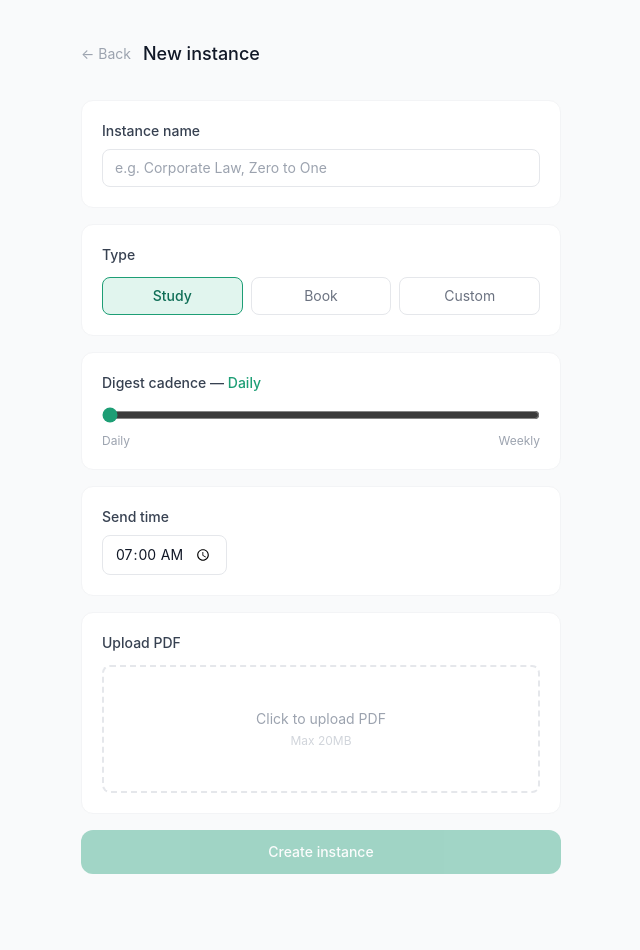
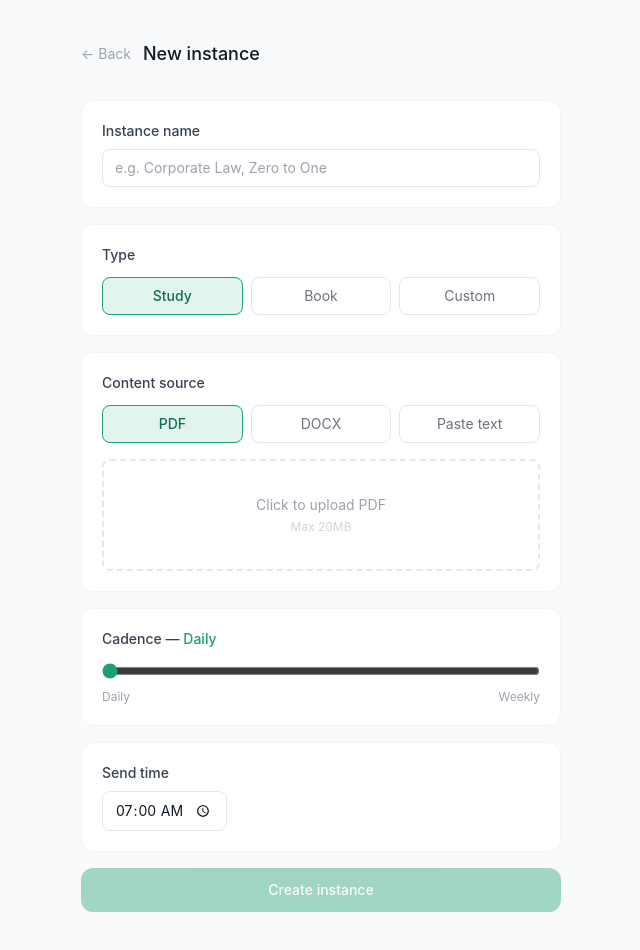
Before and after one commit to shaun825/synthos-recall, a Next.js app: page /dashboard/new in a window 1280 px wide. Shown: the whole page, without its empty margins (319-959 px from the left). Before the commit the page ends 914 px from the top, so only its background shows below. Built offline with nearby package versions, Linux system fonts and the light colour scheme.

Commit message:
Update page.tsx

```diff
--- a/src/app/dashboard/new/page.tsx
+++ b/src/app/dashboard/new/page.tsx
@@ -4,228 +4,151 @@ import { useState } from "react";
 import { createBrowserClient } from "@supabase/ssr";
 import { useRouter } from "next/navigation";
 
+type SourceType = "PDF" | "DOCX" | "TEXT";
+
 export default function NewInstancePage() {
   const router = useRouter();
-  const [step, setStep] = useState<"details" | "upload" | "processing" | "done">("details");
+  const [step, setStep] = useState<"details" | "processing" | "done">("details");
   const [name, setName] = useState("");
   const [type, setType] = useState<"STUDY" | "BOOK" | "CUSTOM">("STUDY");
+  const [sourceType, setSourceType] = useState<SourceType>("PDF");
   const [cadenceDays, setCadenceDays] = useState(1);
   const [sendTime, setSendTime] = useState("07:00");
   const [file, setFile] = useState<File | null>(null);
+  const [pasteText, setPasteText] = useState("");
   const [error, setError] = useState("");
   const [result, setResult] = useState<{ totalChunks: number; name: string } | null>(null);
 
   const handleSubmit = async () => {
-    if (!file || !name) {
-      setError("Please fill in all fields and select a PDF.");
-      return;
-    }
+    if (!name) { setError("Please enter a name."); return; }
+    if ((sourceType === "PDF" || sourceType === "DOCX") && !file) { setError("Please select a file."); return; }
+    if (sourceType === "TEXT" && pasteText.trim().length < 100) { setError("Please paste at least 100 characters."); return; }
 
     setStep("processing");
     setError("");
 
     try {
-      const supabase = createBrowserClient(process.env.NEXT_PUBLIC_SUPABASE_URL!, process.env.NEXT_PUBLIC_SUPABASE_ANON_KEY!);
-      const { data: { user } } = await supabase.auth.getUser();
-      if (!user) {
-        router.push("/login");
-        return;
-      }
+      const supabase = createBrowserClient(
+        process.env.NEXT_PUBLIC_SUPABASE_URL!,
+        process.env.NEXT_PUBLIC_SUPABASE_ANON_KEY!
+      );
+      const { data: { session } } = await supabase.auth.getSession();
+      if (!session?.user) { router.push("/login"); return; }
 
       const formData = new FormData();
-      formData.append("file", file);
       formData.append("name", name);
       formData.append("type", type);
-      formData.append("userId", user.id);
+      formData.append("userId", session.user.id);
       formData.append("cadenceDays", cadenceDays.toString());
       formData.append("sendTime", sendTime);
       formData.append("timezone", Intl.DateTimeFormat().resolvedOptions().timeZone);
+      formData.append("sourceType", sourceType);
 
-      const res = await fetch("/api/upload", {
-        method: "POST",
-        body: formData
-      });
+      if (sourceType === "TEXT") {
+        formData.append("text", pasteText);
+      } else if (file) {
+        formData.append("file", file);
+      }
 
+      const res = await fetch("/api/upload", { method: "POST", body: formData });
       const data = await res.json();
 
-      if (!res.ok) {
-        setError(data.error || "Upload failed. Please try again.");
-        setStep("upload");
-        return;
-      }
+      if (!res.ok) { setError(data.error || "Upload failed."); setStep("details"); return; }
 
       setResult({ totalChunks: data.instance.totalChunks, name: data.instance.name });
       setStep("done");
     } catch {
       setError("Something went wrong. Please try again.");
-      setStep("upload");
+      setStep("details");
     }
   };
 
-  const cadenceLabel = (days: number) => {
-    if (days === 1) return "Daily";
-    if (days === 7) return "Weekly";
-    return `Every ${days} days`;
-  };
+  const cadenceLabel = (days: number) => days === 1 ? "Daily" : days === 7 ? "Weekly" : `Every ${days} days`;
+  const acceptedTypes = sourceType === "PDF" ? ".pdf" : ".docx,.doc";
+  const canSubmit = name && (sourceType === "TEXT" ? pasteText.length >= 100 : !!file);
 
   return (
     <main className="min-h-screen bg-gray-50">
       <div className="max-w-lg mx-auto px-4 py-10">
-
-        {/* Header */}
         <div className="flex items-center gap-3 mb-8">
-          <button
-            onClick={() => router.push("/dashboard")}
-            className="text-sm text-gray-400 hover:text-gray-600 transition-colors"
-          >
-            ← Back
-          </button>
+          <button onClick={() => router.push("/dashboard")} className="text-sm text-gray-400 hover:text-gray-600 transition-colors">← Back</button>
           <h1 className="text-lg font-medium text-gray-900">New instance</h1>
         </div>
 
         {step === "done" ? (
           <div className="bg-white rounded-xl border border-gray-100 p-8 text-center">
             <div className="w-12 h-12 bg-brand-50 rounded-full flex items-center justify-center mx-auto mb-4">
-              <svg width="22" height="22" viewBox="0 0 22 22" fill="none">
-                <path d="M4 11l5 5 9-9" stroke="#1D9E75" strokeWidth="2" strokeLinecap="round" strokeLinejoin="round"/>
-              </svg>
+              <svg width="22" height="22" viewBox="0 0 22 22" fill="none"><path d="M4 11l5 5 9-9" stroke="#1D9E75" strokeWidth="2" strokeLinecap="round" strokeLinejoin="round"/></svg>
             </div>
             <p className="text-base font-medium text-gray-900 mb-1">{result?.name} is ready</p>
-            <p className="text-sm text-gray-500 mb-6">
-              Your notes have been split into {result?.totalChunks} sections.
-              Your first digest will arrive at {sendTime} tomorrow.
-            </p>
-            <button
-              onClick={() => router.push("/dashboard")}
-              className="w-full py-2.5 bg-brand-500 hover:bg-brand-600 text-white text-sm font-medium rounded-lg transition-colors"
-            >
-              Back to dashboard
-            </button>
+            <p className="text-sm text-gray-500 mb-6">Split into {result?.totalChunks} sections. First digest at {sendTime} tomorrow.</p>
+            <button onClick={() => router.push("/dashboard")} className="w-full py-2.5 bg-brand-500 hover:bg-brand-600 text-white text-sm font-medium rounded-lg transition-colors">Back to dashboard</button>
           </div>
         ) : step === "processing" ? (
           <div className="bg-white rounded-xl border border-gray-100 p-8 text-center">
             <div className="w-12 h-12 bg-gray-50 rounded-full flex items-center justify-center mx-auto mb-4 animate-pulse">
-              <svg width="22" height="22" viewBox="0 0 22 22" fill="none">
-                <path d="M11 3v4M11 15v4M3 11h4M15 11h4" stroke="#1D9E75" strokeWidth="2" strokeLinecap="round"/>
-              </svg>
+              <svg width="22" height="22" viewBox="0 0 22 22" fill="none"><path d="M11 3v4M11 15v4M3 11h4M15 11h4" stroke="#1D9E75" strokeWidth="2" strokeLinecap="round"/></svg>
             </div>
-            <p className="text-base font-medium text-gray-900 mb-1">Processing your PDF</p>
-            <p className="text-sm text-gray-500">
-              Parsing and segmenting your notes. This takes about 15 seconds.
-            </p>
+            <p className="text-base font-medium text-gray-900 mb-1">Processing your content</p>
+            <p className="text-sm text-gray-500">Parsing and segmenting. About 15 seconds.</p>
           </div>
         ) : (
           <div className="space-y-4">
-
-            {/* Name */}
             <div className="bg-white rounded-xl border border-gray-100 p-5">
-              <label className="block text-sm font-medium text-gray-700 mb-2">
-                Instance name
-              </label>
-              <input
-                type="text"
-                value={name}
-                onChange={(e) => setName(e.target.value)}
-                placeholder="e.g. Corporate Law, Zero to One"
-                className="w-full px-3 py-2 text-sm border border-gray-200 rounded-lg focus:outline-none focus:ring-2 focus:ring-brand-500 focus:border-transparent"
-              />
+              <label className="block text-sm font-medium text-gray-700 mb-2">Instance name</label>
+              <input type="text" value={name} onChange={(e) => setName(e.target.value)} placeholder="e.g. Corporate Law, Zero to One" className="w-full px-3 py-2 text-sm border border-gray-200 rounded-lg focus:outline-none focus:ring-2 focus:ring-brand-500 focus:border-transparent" />
             </div>
 
-            {/* Type */}
             <div className="bg-white rounded-xl border border-gray-100 p-5">
-              <label className="block text-sm font-medium text-gray-700 mb-3">
-                Type
-              </label>
+              <label className="block text-sm font-medium text-gray-700 mb-3">Type</label>
               <div className="grid grid-cols-3 gap-2">
                 {(["STUDY", "BOOK", "CUSTOM"] as const).map((t) => (
-                  <button
-                    key={t}
-                    onClick={() => setType(t)}
-                    className={`py-2 text-sm rounded-lg border transition-colors ${
-                      type === t
-                        ? "bg-brand-50 border-brand-500 text-brand-600 font-medium"
-                        : "border-gray-200 text-gray-500 hover:border-gray-300"
-                    }`}
-                  >
+                  <button key={t} onClick={() => setType(t)} className={`py-2 text-sm rounded-lg border transition-colors ${type === t ? "bg-brand-50 border-brand-500 text-brand-600 font-medium" : "border-gray-200 text-gray-500 hover:border-gray-300"}`}>
                     {t.charAt(0) + t.slice(1).toLowerCase()}
                   </button>
                 ))}
               </div>
             </div>
 
-            {/* Cadence */}
             <div className="bg-white rounded-xl border border-gray-100 p-5">
-              <label className="block text-sm font-medium text-gray-700 mb-3">
-                Digest cadence — <span className="text-brand-500">{cadenceLabel(cadenceDays)}</span>
-              </label>
-              <input
-                type="range"
-                min={1}
-                max={7}
-                step={1}
-                value={cadenceDays}
-                onChange={(e) => setCadenceDays(parseInt(e.target.value))}
-                className="w-full accent-brand-500"
-              />
-              <div className="flex justify-between text-xs text-gray-400 mt-1">
-                <span>Daily</span>
-                <span>Weekly</span>
+              <label className="block text-sm font-medium text-gray-700 mb-3">Content source</label>
+              <div className="grid grid-cols-3 gap-2 mb-4">
+                {(["PDF", "DOCX", "TEXT"] as const).map((s) => (
+                  <button key={s} onClick={() => { setSourceType(s); setFile(null); }} className={`py-2 text-sm rounded-lg border transition-colors ${sourceType === s ? "bg-brand-50 border-brand-500 text-brand-600 font-medium" : "border-gray-200 text-gray-500 hover:border-gray-300"}`}>
+                    {s === "TEXT" ? "Paste text" : s}
+                  </button>
+                ))}
               </div>
+              {sourceType === "TEXT" ? (
+                <textarea value={pasteText} onChange={(e) => setPasteText(e.target.value)} placeholder="Paste your notes here..." rows={8} className="w-full px-3 py-2 text-sm border border-gray-200 rounded-lg focus:outline-none focus:ring-2 focus:ring-brand-500 focus:border-transparent resize-none" />
+              ) : (
+                <label className="flex flex-col items-center justify-center w-full h-28 border-2 border-dashed border-gray-200 rounded-lg cursor-pointer hover:border-brand-500 transition-colors">
+                  <input type="file" accept={acceptedTypes} className="hidden" onChange={(e) => setFile(e.target.files?.[0] || null)} />
+                  {file ? (
+                    <div className="text-center"><p className="text-sm font-medium text-brand-600">{file.name}</p><p className="text-xs text-gray-400 mt-1">{(file.size / 1024 / 1024).toFixed(1)} MB · Click to change</p></div>
+                  ) : (
+                    <div className="text-center"><p className="text-sm text-gray-400">Click to upload {sourceType}</p><p className="text-xs text-gray-300 mt-1">Max 20MB</p></div>
+                  )}
+                </label>
+              )}
             </div>
 
-            {/* Send time */}
             <div className="bg-white rounded-xl border border-gray-100 p-5">
-              <label className="block text-sm font-medium text-gray-700 mb-2">
-                Send time
-              </label>
-              <input
-                type="time"
-                value={sendTime}
-                onChange={(e) => setSendTime(e.target.value)}
-                className="px-3 py-2 text-sm border border-gray-200 rounded-lg focus:outline-none focus:ring-2 focus:ring-brand-500"
-              />
+              <label className="block text-sm font-medium text-gray-700 mb-3">Cadence — <span className="text-brand-500">{cadenceLabel(cadenceDays)}</span></label>
+              <input type="range" min={1} max={7} step={1} value={cadenceDays} onChange={(e) => setCadenceDays(parseInt(e.target.value))} className="w-full accent-brand-500" />
+              <div className="flex justify-between text-xs text-gray-400 mt-1"><span>Daily</span><span>Weekly</span></div>
             </div>
 
-            {/* PDF Upload */}
             <div className="bg-white rounded-xl border border-gray-100 p-5">
-              <label className="block text-sm font-medium text-gray-700 mb-3">
-                Upload PDF
-              </label>
-              <label className="flex flex-col items-center justify-center w-full h-32 border-2 border-dashed border-gray-200 rounded-lg cursor-pointer hover:border-brand-500 transition-colors">
-                <input
-                  type="file"
-                  accept=".pdf"
-                  className="hidden"
-                  onChange={(e) => setFile(e.target.files?.[0] || null)}
-                />
-                {file ? (
-                  <div className="text-center">
-                    <p className="text-sm font-medium text-brand-600">{file.name}</p>
-                    <p className="text-xs text-gray-400 mt-1">
-                      {(file.size / 1024 / 1024).toFixed(1)} MB · Click to change
-                    </p>
-                  </div>
-                ) : (
-                  <div className="text-center">
-                    <p className="text-sm text-gray-400">Click to upload PDF</p>
-                    <p className="text-xs text-gray-300 mt-1">Max 20MB</p>
-                  </div>
-                )}
-              </label>
+              <label className="block text-sm font-medium text-gray-700 mb-2">Send time</label>
+              <input type="time" value={sendTime} onChange={(e) => setSendTime(e.target.value)} className="px-3 py-2 text-sm border border-gray-200 rounded-lg focus:outline-none focus:ring-2 focus:ring-brand-500" />
             </div>
 
-            {error && (
-              <p className="text-sm text-red-500 px-1">{error}</p>
-            )}
+            {error && <p className="text-sm text-red-500 px-1">{error}</p>}
 
-            <button
-              onClick={handleSubmit}
-              disabled={!name || !file}
-              className="w-full py-3 bg-brand-500 hover:bg-brand-600 text-white text-sm font-medium rounded-xl transition-colors disabled:opacity-40 disabled:cursor-not-allowed"
-            >
+            <button onClick={handleSubmit} disabled={!canSubmit} className="w-full py-3 bg-brand-500 hover:bg-brand-600 text-white text-sm font-medium rounded-xl transition-colors disabled:opacity-40 disabled:cursor-not-allowed">
               Create instance
             </button>
-
           </div>
         )}
       </div>
```
